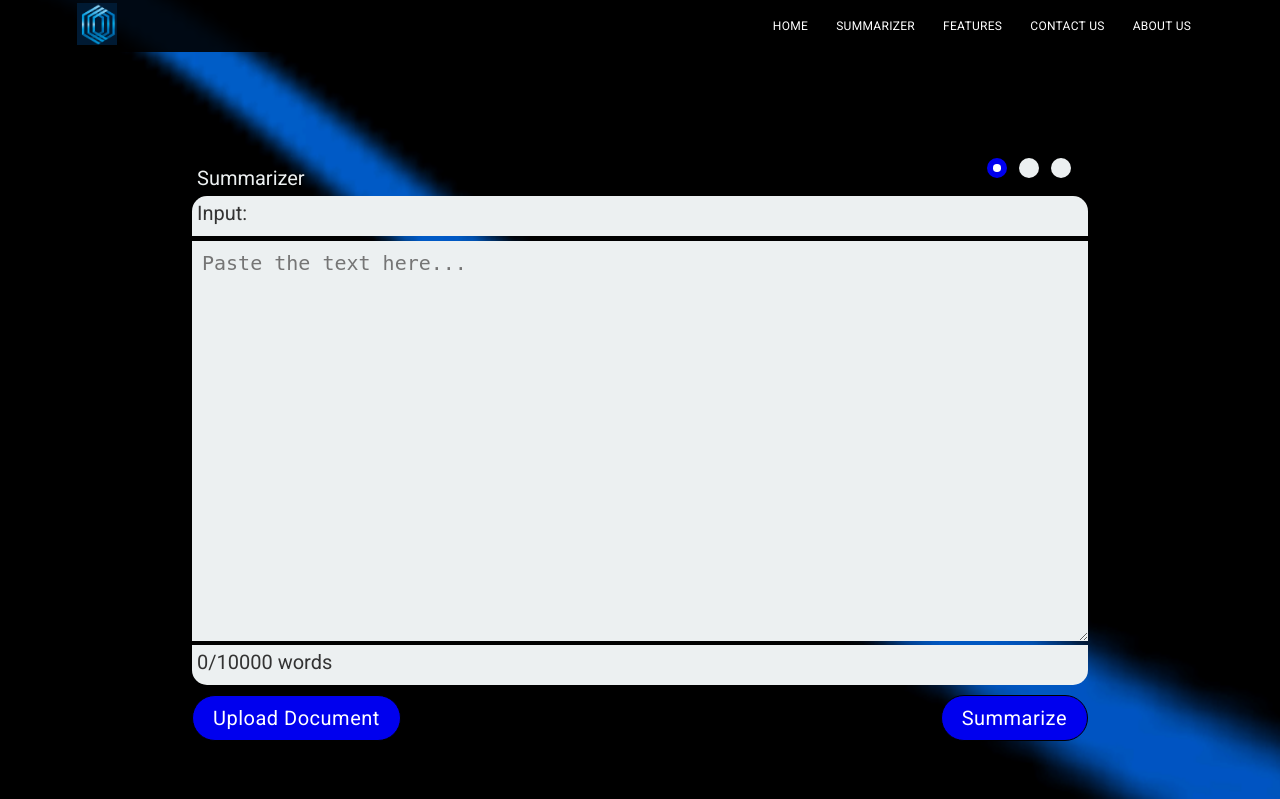
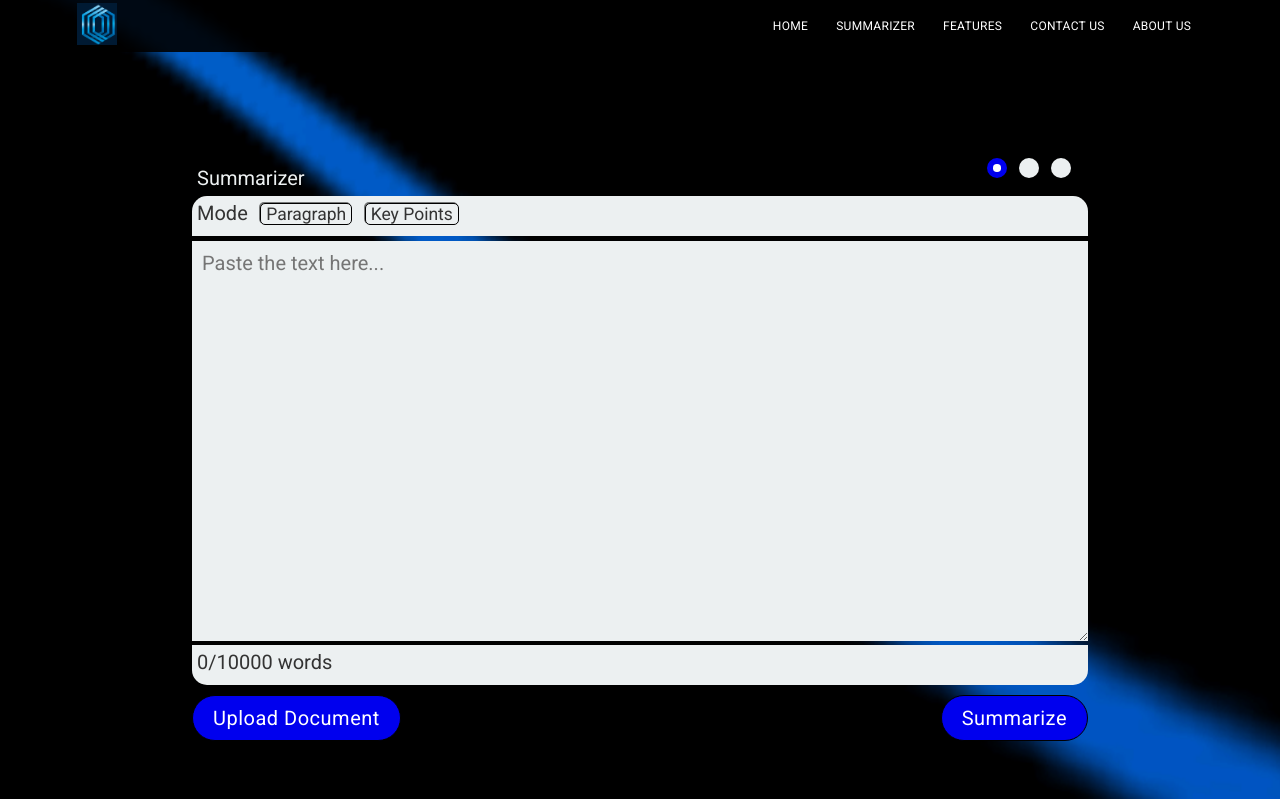
Before and after one commit to SarvasvaG/Summarix, a Flask app: page /input in a window 1280 px wide. Shown: the top 799 px of the page. Run offline with Flask 3, Linux system fonts and the light colour scheme.

Commit message:
Add new features
1. Add Paragraph and Key Point based summary.
2. Add download button fot downloading summary as pdf.

```diff
--- a/static/styles/input.css
+++ b/static/styles/input.css
@@ -146,6 +146,29 @@
     margin-bottom: 0;
 }
 
+.mode
+{
+    border: 1px solid black;
+    border-radius: 5px;
+    margin: 0 0 0 7.5px;
+    outline: none;
+    display: inline-block;
+
+    font-size: 17.5px;
+    padding: 0px 5px;
+    box-shadow: -1px -1px 0 0 #0000007F;
+    transition: all 0.5s ease-out;
+}
+
+.mode:hover{
+    background-color: #0000001F;
+}
+
+.mode.checked{
+    background-color: #0000EE;
+    color: #FFFFFF;
+}
+
 .part3 {
     display: flex;
     justify-content: space-between;
--- a/static/styles/partials/utility.css
+++ b/static/styles/partials/utility.css
@@ -31,7 +31,7 @@
 
 /*Scroll-Bar*/
 ::-webkit-scrollbar {
-    width: 5px;
+    width:8px;
 }
 
 ::-webkit-scrollbar-track {
@@ -40,11 +40,12 @@
 
 ::-webkit-scrollbar-thumb {
     background: #888888;
-    border-radius: 2.5px;
+    border-radius: 4px;
 }
 
 ::-webkit-scrollbar-thumb:hover {
     background: #555555;
+    cursor:pointer;
 }
 
 /*Pop-Up*/
--- a/templates/input.html
+++ b/templates/input.html
@@ -62,11 +62,15 @@
 
                 <div class="part2">
                     <div class="height-x black head3 openSans">
-                        Input:
+                        Mode
+
+                        <input type="hidden" name="mode" id="mode" required>
+                        <div id="paragraph" class="mode head4">Paragraph</div>
+                        <div id="keyPoints" class="mode head4">Key Points</div>
                     </div>
 
                     <textarea id="textArea" name="inputText" placeholder="Paste the text here..."
-                        class="head3"></textarea>
+                        class="head3 openSans"></textarea>
 
                     <div class="height-x head3 black openSans" id="wordCount">
                         0/10000 words
@@ -149,6 +153,29 @@
         wordCount.textContent = words.length + "/10000 words";
         }
     });
+
+    //Checkboxes for paragraph and key points
+    var para = document.getElementById("paragraph");
+    var keyP = document.getElementById("keyPoints");
+    var hiddenInput = document.getElementById("mode");
+    function toggleButtons(id) {
+        if (id == "paragraph") {
+            para.classList.add("checked");
+            keyP.classList.remove("checked");
+            hiddenInput.value = "paragraph";
+        }
+
+        if (id == "keyPoints") {
+            para.classList.remove("checked");
+            keyP.classList.add("checked");
+            hiddenInput.value = "keyPoints";
+        }
+
+        console.log(hiddenInput.value);
+    }
+    para.addEventListener("click", function () { toggleButtons(para.id); });
+    keyP.addEventListener("click", function () { toggleButtons(keyP.id); });
+
 </script>
 
 </html>
```
Also changed, not shown: static/styles/output.css (+26 -4 lines), templates/output.html (+33 -12 lines), static/images/downloadPDF.png (added).
